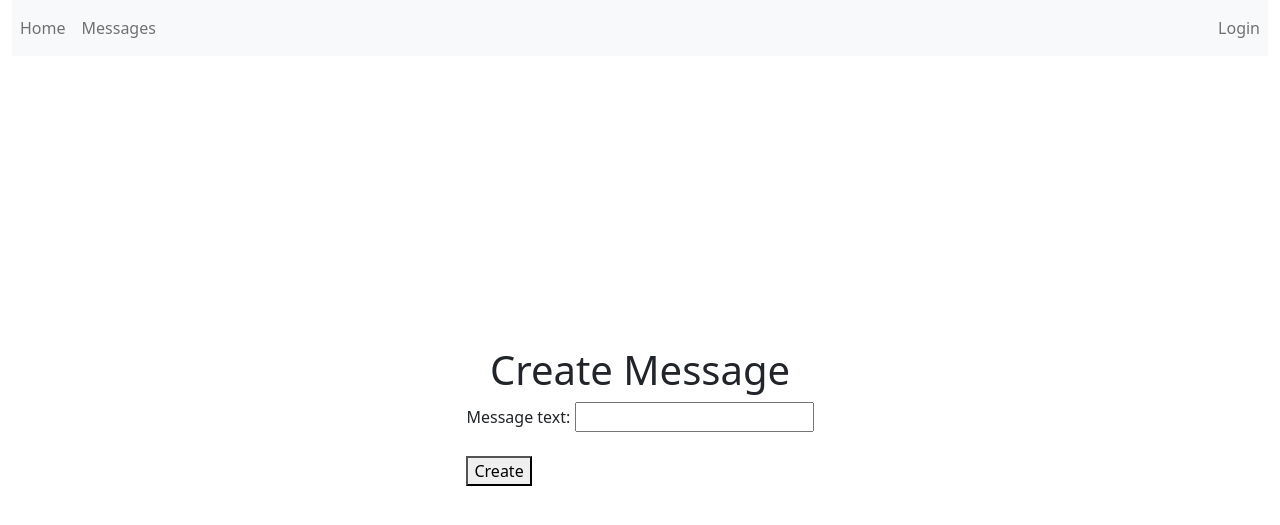
After one commit to Plovuezz/py_jun25_django, a Django app: page /messages/create/ in a window 1280 px wide. The commit adds this page. Shown: the top 525 px of the page. Run offline with Django 5.2, Linux system fonts and the light colour scheme.

Commit message:
added create form

```diff
--- a/messenger/urls.py
+++ b/messenger/urls.py
@@ -1,6 +1,6 @@
 from django.urls import path
 
-from messenger.views import HomeView, MessageListView, MessageDetailView
+from messenger.views import HomeView, MessageListView, MessageDetailView, message_create_view
 
 app_name = "messenger"
 
@@ -8,4 +8,5 @@ urlpatterns = [
     path("", HomeView.as_view(), name="home"),
     path("messages/", MessageListView.as_view(), name="message-list"),
     path("messages/<int:pk>/", MessageDetailView.as_view(), name="message-detail"),
+    path("messages/create/", message_create_view, name="message-create"),
 ]
--- a/messenger/views.py
+++ b/messenger/views.py
@@ -1,6 +1,7 @@
 from django.contrib.auth.mixins import LoginRequiredMixin
-from django.http import HttpResponse, HttpRequest
+from django.http import HttpResponse, HttpRequest, HttpResponseRedirect
 from django.shortcuts import render, get_object_or_404
+from django.urls import reverse
 from django.views import generic
 
 from messenger.models import Message
@@ -80,3 +81,16 @@ class MessageDetailView(generic.DetailView):
         self.request.session["last_viewed_message_id"] = message.id
 
         return message
+
+
+def message_create_view(request):
+    if request.method == "GET":
+        return render(request, "messenger/message_form.html")
+
+    if request.method == "POST":
+        text = request.POST["text"]
+        Message.objects.create(text=text, user=request.user)
+
+        return HttpResponseRedirect(
+            reverse("messenger:message-list")
+        )
--- /dev/null
+++ b/templates/messenger/message_form.html
@@ -0,0 +1,11 @@
+{% extends "base.html" %}
+
+{% block content %}
+  <h1>Create Message</h1>
+  <form action="" method="post">
+    {% csrf_token %}
+    <label>Message text:</label>
+    <input type="text" name="text"><br><br>
+    <button type="submit">Create</button>
+  </form>
+{% endblock %}
--- a/templates/messenger/message_list.html
+++ b/templates/messenger/message_list.html
@@ -14,4 +14,6 @@
   {% else %}
     <p>There are no messages!</p>
   {% endif %}
+  <br>
+  <a href="{% url 'messenger:message-create' %}" class="btn btn-primary">Create message</a>
 {% endblock %}
```
